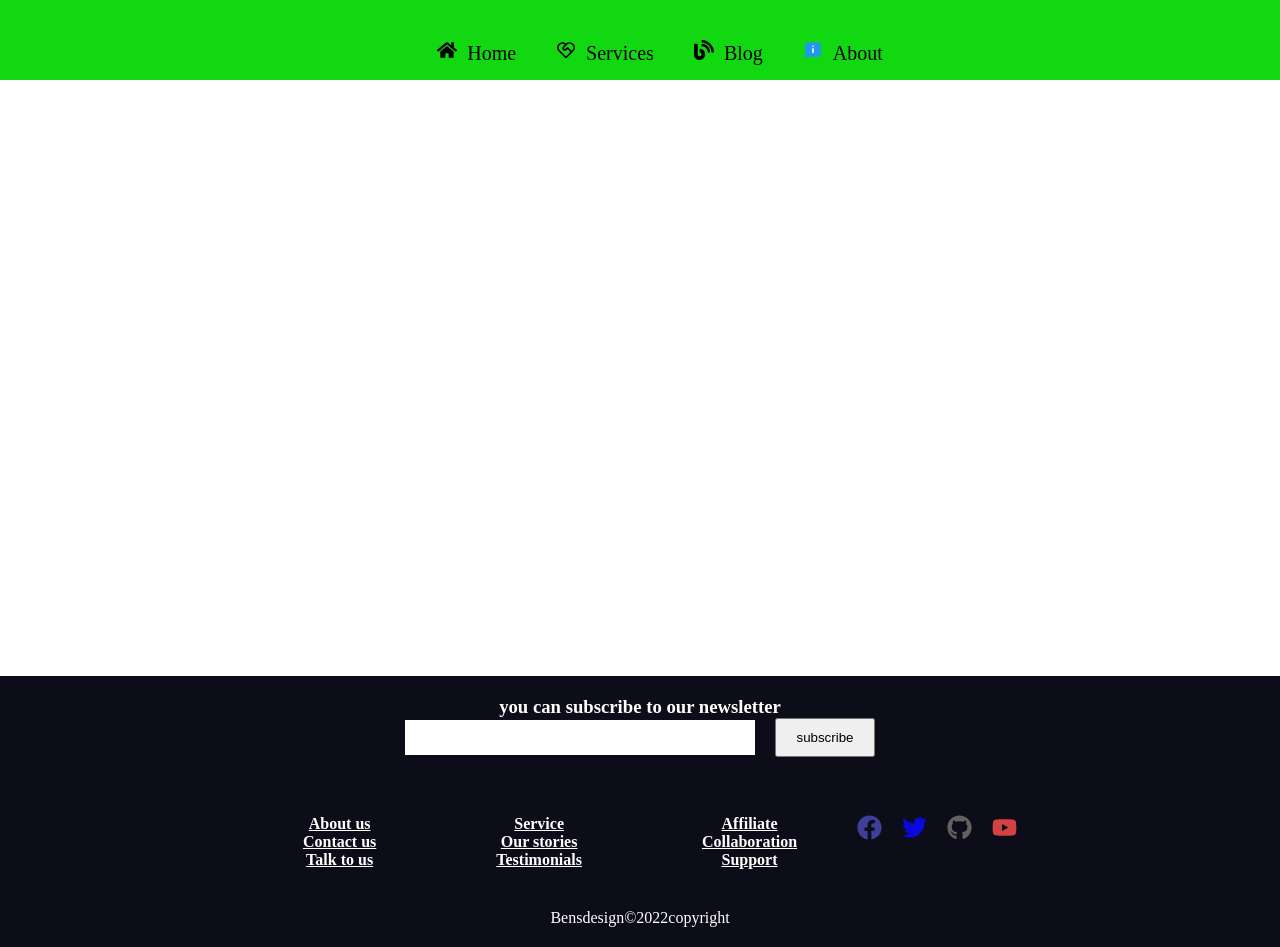
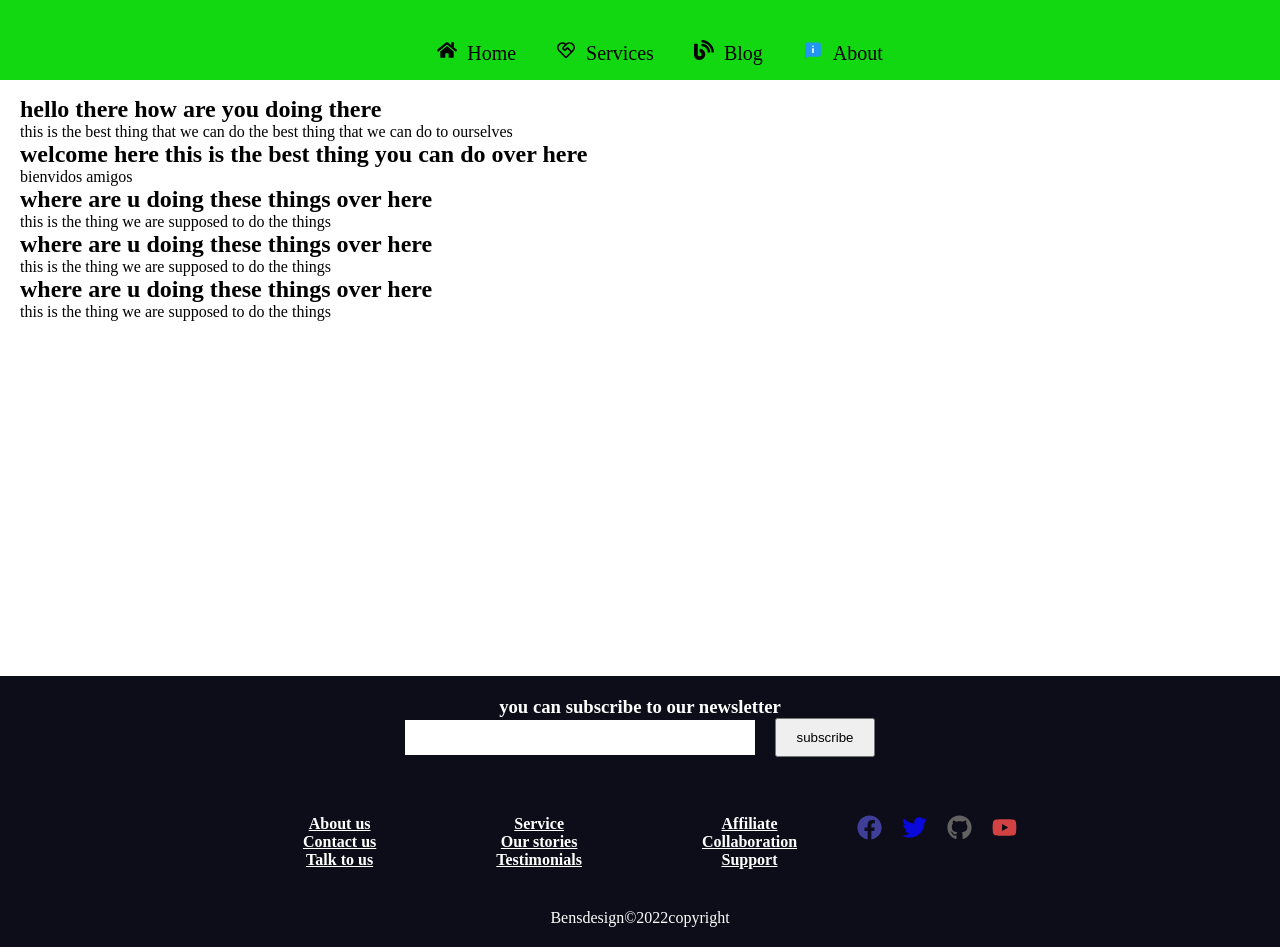
Before and after one commit to sirben181/web-reactv1, a React (Create React App) app: page /services in a window 1280 px wide. Built offline with nearby package versions, Linux system fonts and the light colour scheme.

Commit message:
posts looped and limited

```diff
--- a/src/Post.js
+++ b/src/Post.js
@@ -1,9 +1,18 @@
 import React from 'react'
 
-const Post = () => {
+const Post = ({posts}) => {
+    // if(loading){
+    //     return <h2>Loading...</h2>
+    // }
   return (
-        <div className='control-container'>
-
+        <div className='post_container'>
+            {posts.map(post=>(
+                <div className='post'
+                key={post.id}>
+                  <h2>{post.title}</h2>
+                  <p>{post.body}</p>
+                </div>
+            ))}
         </div>
      )
 }
--- a/src/pages/Service.js
+++ b/src/pages/Service.js
@@ -1,5 +1,6 @@
-import React,{useState} from 'react'
+import React,{useState,useEffect} from 'react'
 import  './service.css'
+import Post from '../Post';
 const Service = () => {
     const[posts,setPosts]=useState([
         {id:1,
@@ -8,21 +9,63 @@ const Service = () => {
         },
         {id:2,
         title:"welcome here this is the best thing you can do over here",
-         body:"bienvidos amigos"},
+         body:"bienvidos amigos"
+        },
          {
              id:3,
              title:"where are u doing these things over here",
              body:"this is the thing we are supposed to do the things "
-         }
+         },  {
+            id:4,
+            title:"where are u doing these things over here",
+            body:"this is the thing we are supposed to do the things "
+        },
+        {
+            id:5,
+            title:"where are u doing these things over here",
+            body:"this is the thing we are supposed to do the things "
+        },  {
+            id:6,
+            title:"where are u doing these things over here",
+            body:"this is the thing we are supposed to do the things "
+        },  {
+            id:7,
+            title:"where are u doing these things over here",
+            body:"this is the thing we are supposed to do the things "
+        },  {
+            id:8,
+            title:"where are u doing these things over here",
+            body:"this is the thing we are supposed to do the things "
+        },  {
+            id:9,
+            title:"where are u doing these things over here",
+            body:"this is the thing we are supposed to do the things "
+        },  {
+            id:10,
+            title:"where are u doing these things over here",
+            body:"this is the thing we are supposed to do the things "
+        },  {
+            id:11,
+            title:"where are u doing these things over here",
+            body:"this is the thing we are supposed to do the things "
+        },  {
+            id:12,
+            title:"where are u doing these things over here",
+            body:"this is the thing we are supposed to do the things "
+        }
     ])
-    const [loading,setLoading]=useState(false)
+    // const [loading,setLoading]=useState(false)
     const [currentPage,setCurrentPage]=useState(1)
+    const [postsPerPage,setPostsPerPage]=useState(5)
 
-
+   const indexOfLastPost=currentPage*postsPerPage;
+   const indexOfFirstPost=indexOfLastPost-postsPerPage
+   const currentPosts=posts.slice(indexOfFirstPost,indexOfLastPost)
     return (
         <div className="service_container">
             <div className='services_wrapper'>
-
+               <Post posts={currentPosts}
+               />
             </div>
 
       </div>
```
